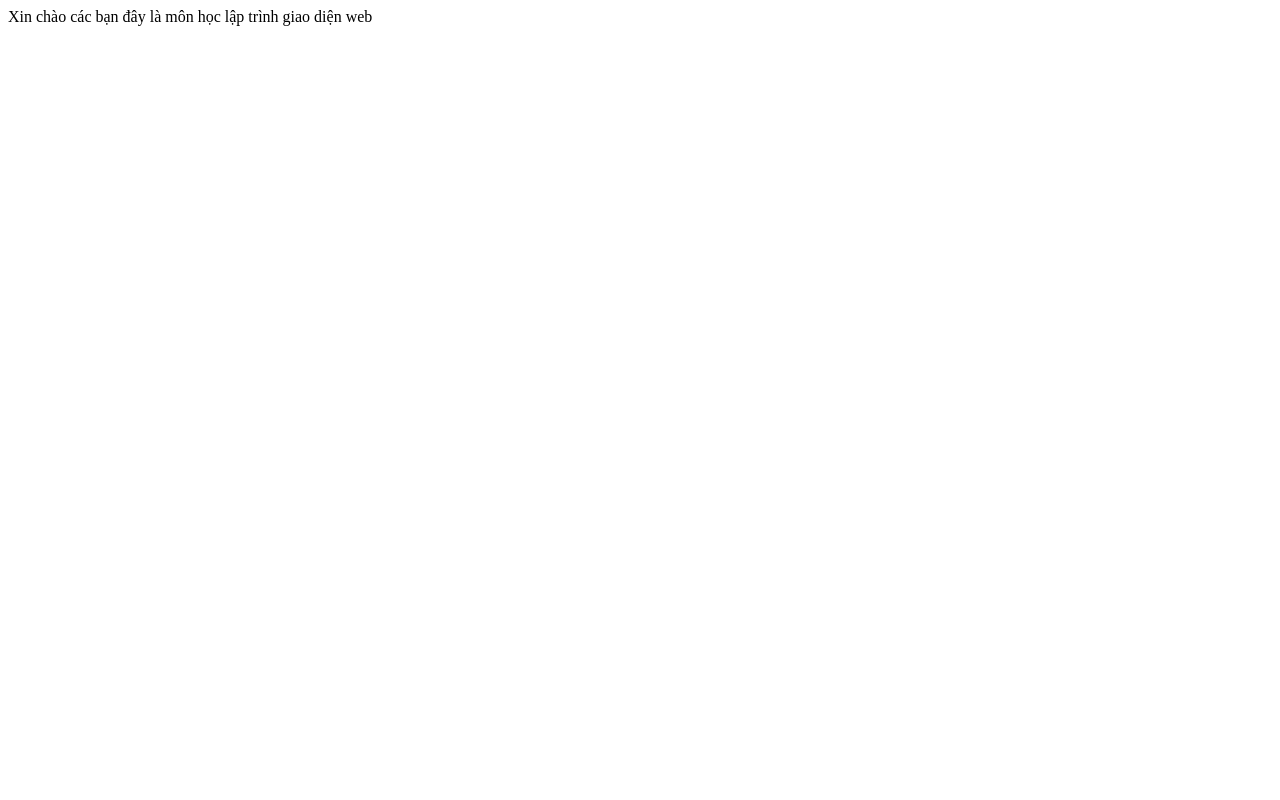
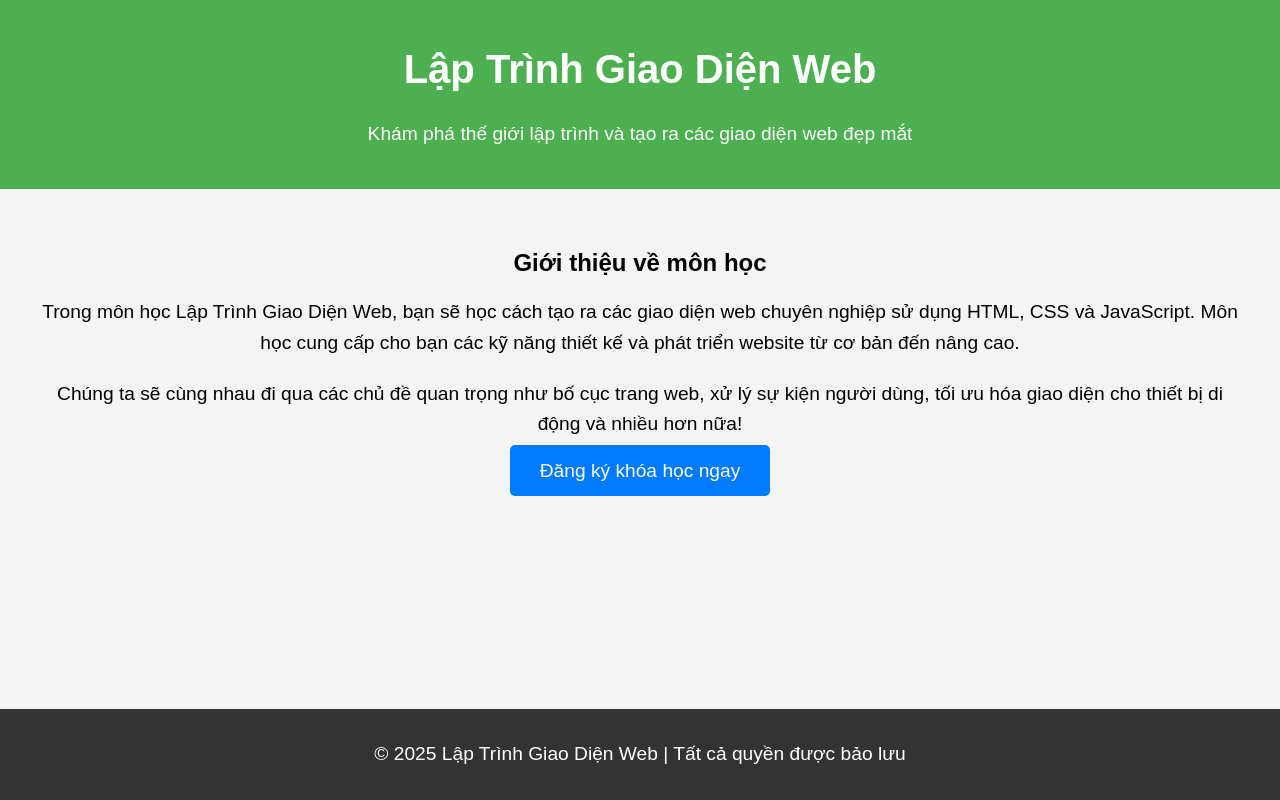
Before and after one commit to pHoangNov/MonLapTrinhGiaoDienweb, a plain HTML site: page index.html in a window 1280 px wide. Drawn offline with Linux system fonts and the light colour scheme.

Commit message:
Update index.html

```diff
--- a/index.html
+++ b/index.html
@@ -1 +1,89 @@
-Xin chào các bạn đây là môn học lập trình giao diện web
+<!DOCTYPE html>
+<html lang="vi">
+<head>
+    <meta charset="UTF-8">
+    <meta name="viewport" content="width=device-width, initial-scale=1.0">
+    <title>Lập Trình Giao Diện Web</title>
+    <link rel="stylesheet" href="styles.css">
+    <style>
+        body {
+            font-family: Arial, sans-serif;
+            margin: 0;
+            padding: 0;
+            background-color: #f4f4f4;
+        }
+
+        header {
+            background-color: #4CAF50;
+            color: white;
+            padding: 20px 0;
+            text-align: center;
+        }
+
+        section {
+            padding: 40px;
+            text-align: center;
+        }
+
+        .container {
+            max-width: 1200px;
+            margin: 0 auto;
+        }
+
+        h1 {
+            font-size: 2.5em;
+        }
+
+        p {
+            font-size: 1.2em;
+            line-height: 1.6;
+            margin: 20px 0;
+        }
+
+        .cta-btn {
+            background-color: #007BFF;
+            color: white;
+            padding: 15px 30px;
+            text-decoration: none;
+            border-radius: 5px;
+            font-size: 1.2em;
+            transition: background-color 0.3s;
+        }
+
+        .cta-btn:hover {
+            background-color: #0056b3;
+        }
+
+        footer {
+            background-color: #333;
+            color: white;
+            text-align: center;
+            padding: 10px 0;
+            position: fixed;
+            width: 100%;
+            bottom: 0;
+        }
+    </style>
+</head>
+<body>
+
+    <header>
+        <h1>Lập Trình Giao Diện Web</h1>
+        <p>Khám phá thế giới lập trình và tạo ra các giao diện web đẹp mắt</p>
+    </header>
+
+    <section>
+        <div class="container">
+            <h2>Giới thiệu về môn học</h2>
+            <p>Trong môn học Lập Trình Giao Diện Web, bạn sẽ học cách tạo ra các giao diện web chuyên nghiệp sử dụng HTML, CSS và JavaScript. Môn học cung cấp cho bạn các kỹ năng thiết kế và phát triển website từ cơ bản đến nâng cao.</p>
+            <p>Chúng ta sẽ cùng nhau đi qua các chủ đề quan trọng như bố cục trang web, xử lý sự kiện người dùng, tối ưu hóa giao diện cho thiết bị di động và nhiều hơn nữa!</p>
+            <a href="#signup" class="cta-btn">Đăng ký khóa học ngay</a>
+        </div>
+    </section>
+
+    <footer>
+        <p>&copy; 2025 Lập Trình Giao Diện Web | Tất cả quyền được bảo lưu</p>
+    </footer>
+
+</body>
+</html>
```
